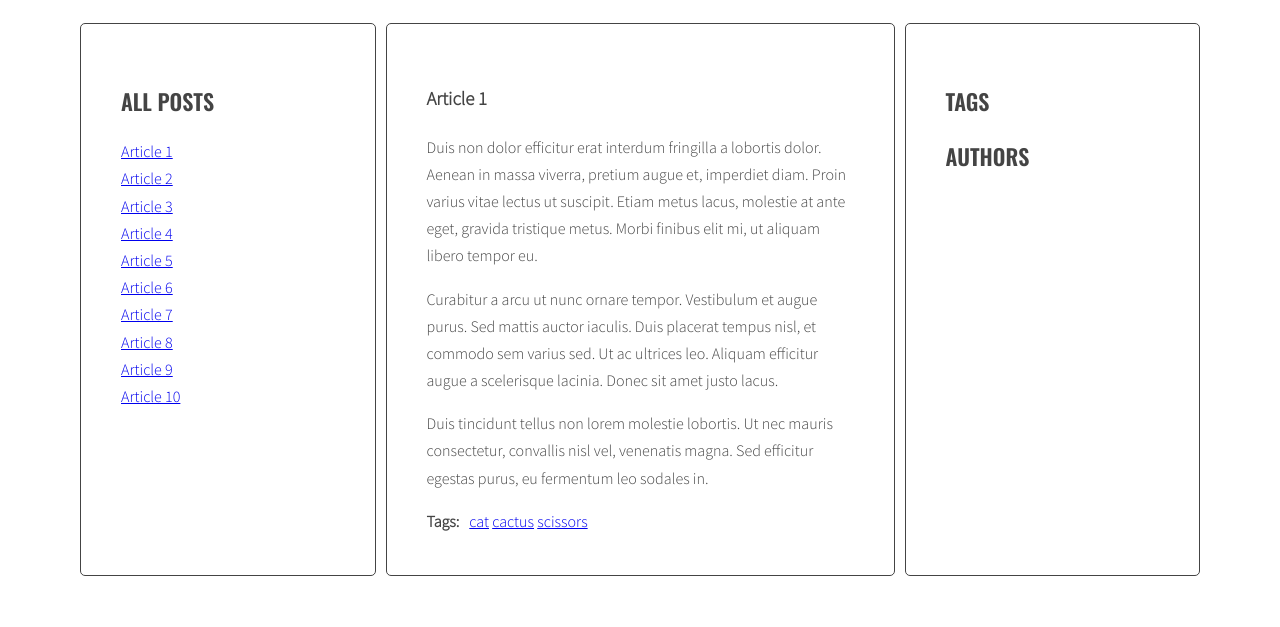
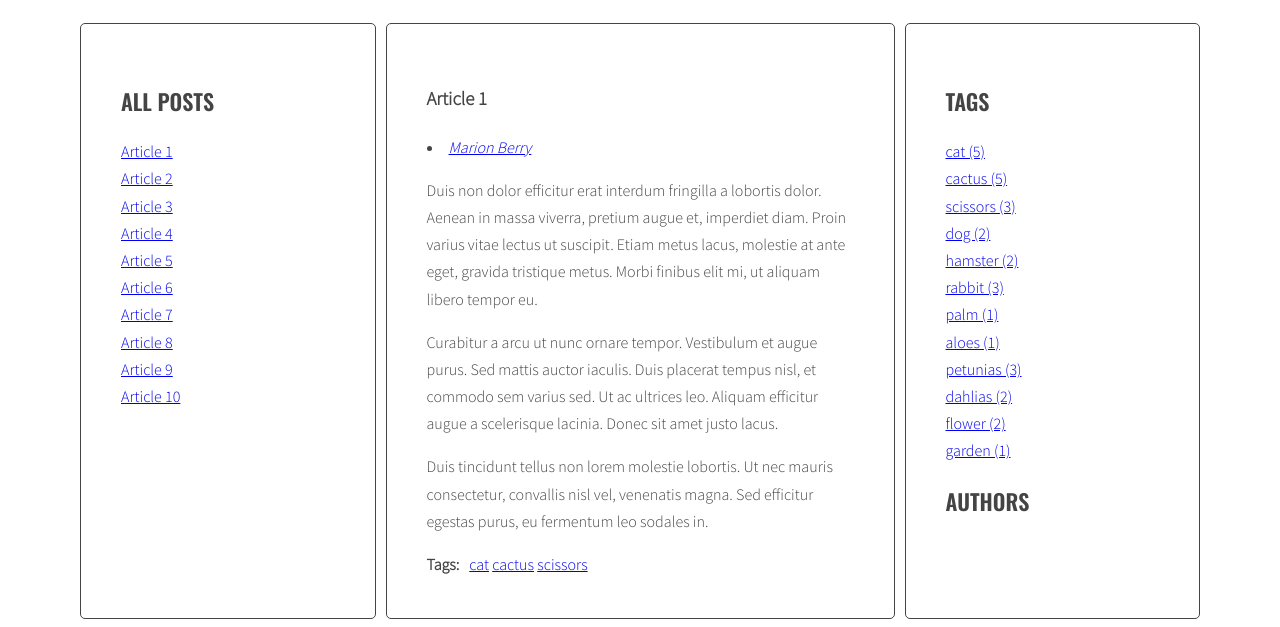
Before and after one commit to nameaga/javascript-blog, a website: page index.html in a window 1280 px wide. Shown: the part 220-847 px from the top of the page. Before the commit the page ends 804 px from the top, so only its background shows below. Drawn offline with nearby package versions, Linux system fonts and the light colour scheme.

Commit message:
Generate right column tag links with frequency

```diff
--- a/js/script.js
+++ b/js/script.js
@@ -3,7 +3,7 @@ const optArticleSelector = '.post',
   optTitleListSelector = '.titles',
   optArticleTagsSelector = '.post-tags .list',
   optArticleAuthorSelector = '.post-author',
-  optTagsListSelector = '.tags .list';
+  optTagsListSelector = '.tags.list';
 
 function generateTitleLinks(customSelector = ''){
 
@@ -97,6 +97,7 @@ function generateTags(){
   for(let article of articles){
     /* find tags wrapper */
     const tagsWrapper = article.querySelector(optArticleTagsSelector);
+    console.log('tagsWrapper', tagsWrapper)
     /* make html variable with empty string */
     let html = '';
     /* get tags from data-tags attribute */
@@ -118,6 +119,7 @@ function generateTags(){
       } else {
         allTags[tag]++;
       }
+      console.log('allTags', allTags)
     /* END LOOP: for each tag */
     }
     /* insert HTML of all the links into the tags wrapper */
@@ -134,7 +136,7 @@ function generateTags(){
   /* [NEW] START LOOP: for each tag in allTags: */
   for(let tag in allTags){
     /* [NEW] generate code of a link and add it to allTagsHTML */
-    allTagsHTML += '<li><a href="#tag-' + tag + '"><span>' + tag + '</span></a></li>';
+    allTagsHTML += '<li><a href="#tag-' + tag + '"><span>' + tag + ' (' + allTags[tag] + ') ' + '</span></a></li>';
     console.log('tagi html', allTagsHTML);
   }
   /* [NEW] END LOOP: for each tag in allTags: */
```
Also changed, not shown: index.html (+0 -5 lines).
